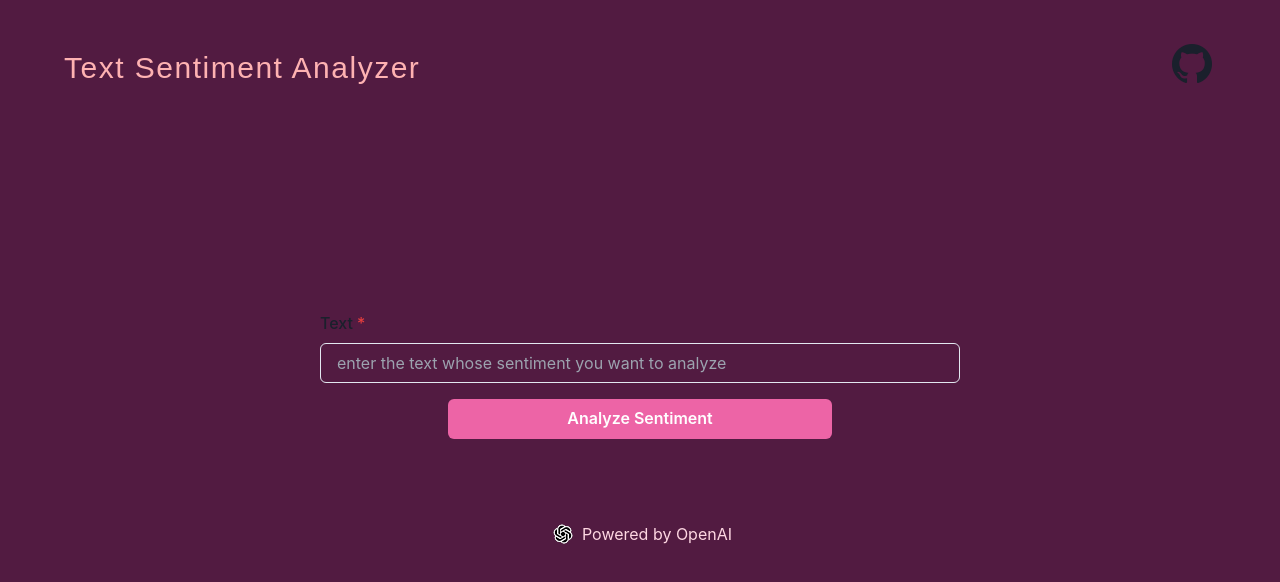
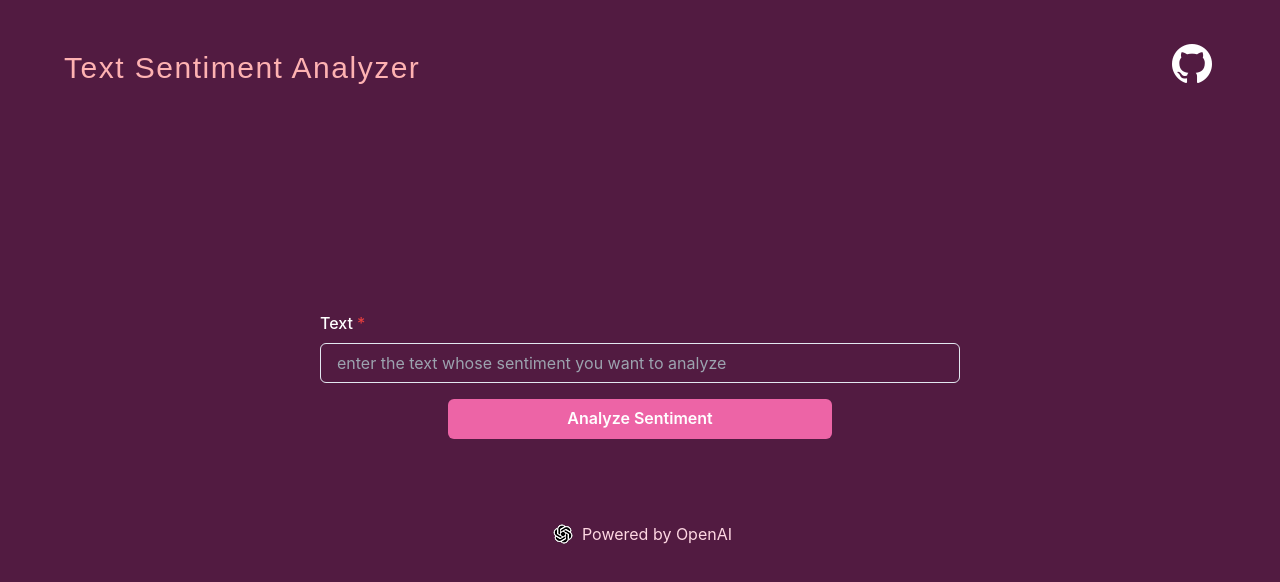
Before and after one commit to somenath203/Text-Sentiment-Analyzer, a React (Create React App) app: page / in a window 1280 px wide. Shown: the top 582 px of the page. Built offline with nearby package versions, Linux system fonts and the light colour scheme; no server answers.

Commit message:
commited

```diff
--- a/src/components/Navbar.js
+++ b/src/components/Navbar.js
@@ -6,7 +6,7 @@ const Navbar = () => {
 
       <Box fontFamily="sans-serif" letterSpacing="wider" className="text-md lg:text-5xl" fontSize={{ sm: '2xl', lg: '3xl'}} color="red.200">Text Sentiment Analyzer</Box>
 
-      <Box className="text-2xl lg:text-5xl" cursor="pointer"><i className="ri-github-fill"></i></Box>
+      <Box className="text-2xl lg:text-5xl text-white" cursor="pointer"><i className="ri-github-fill"></i></Box>
 
     </Box>
   )
--- a/src/components/SentimentFormAndResult.js
+++ b/src/components/SentimentFormAndResult.js
@@ -88,10 +88,10 @@ const SentimentFormAndResult = () => {
 
       <Box className="w-10/12 lg:w-3/6" mt="44">
 
-        <form onSubmit={onSubmitForm}>
+        <form onSubmit={onSubmitForm} className='text-white'>
 
           <FormControl isRequired>
-            <FormLabel>Text</FormLabel>
+            <FormLabel className="text-white">Text</FormLabel>
             <Input
               type='text'
               placeholder="enter the text whose sentiment you want to analyze"
```
